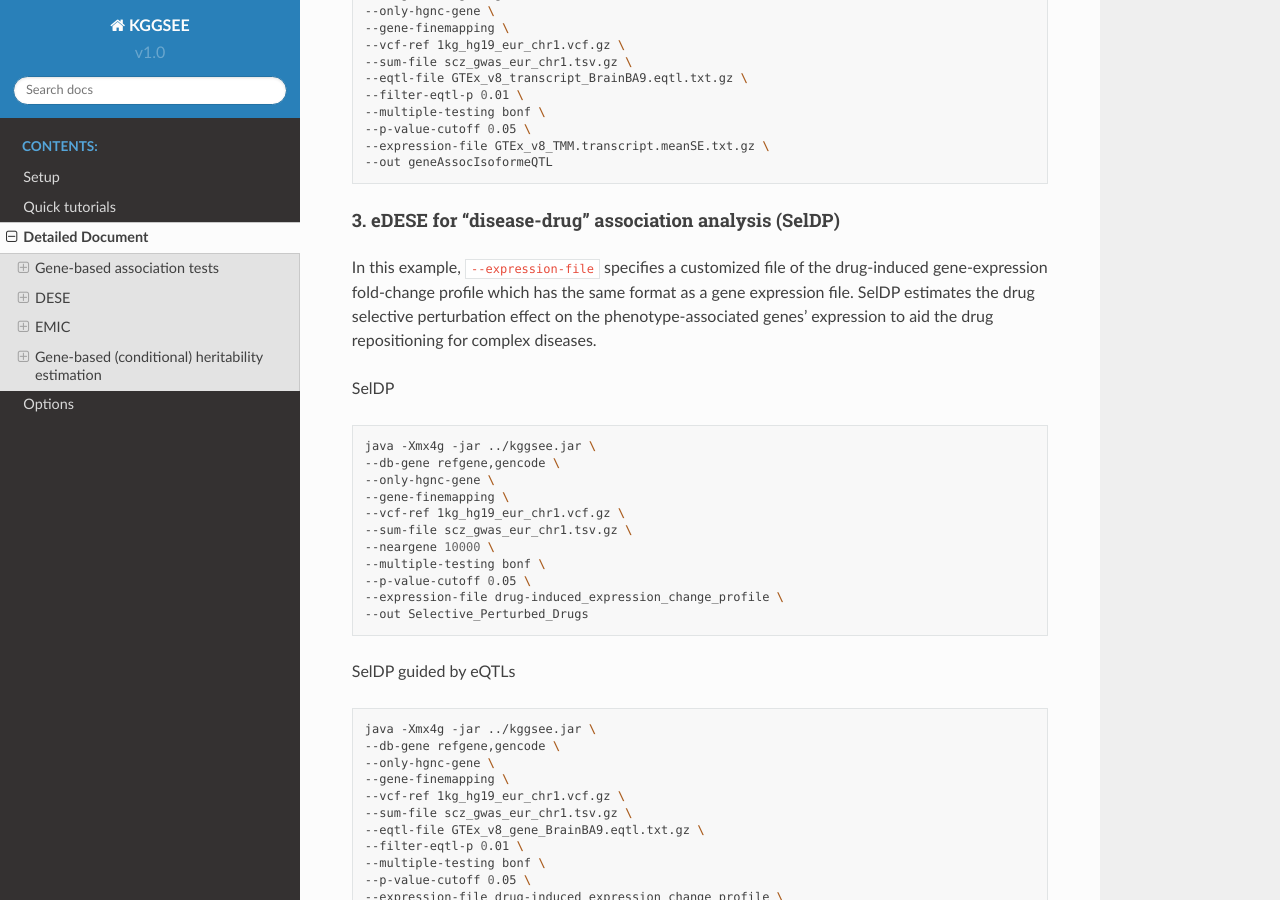
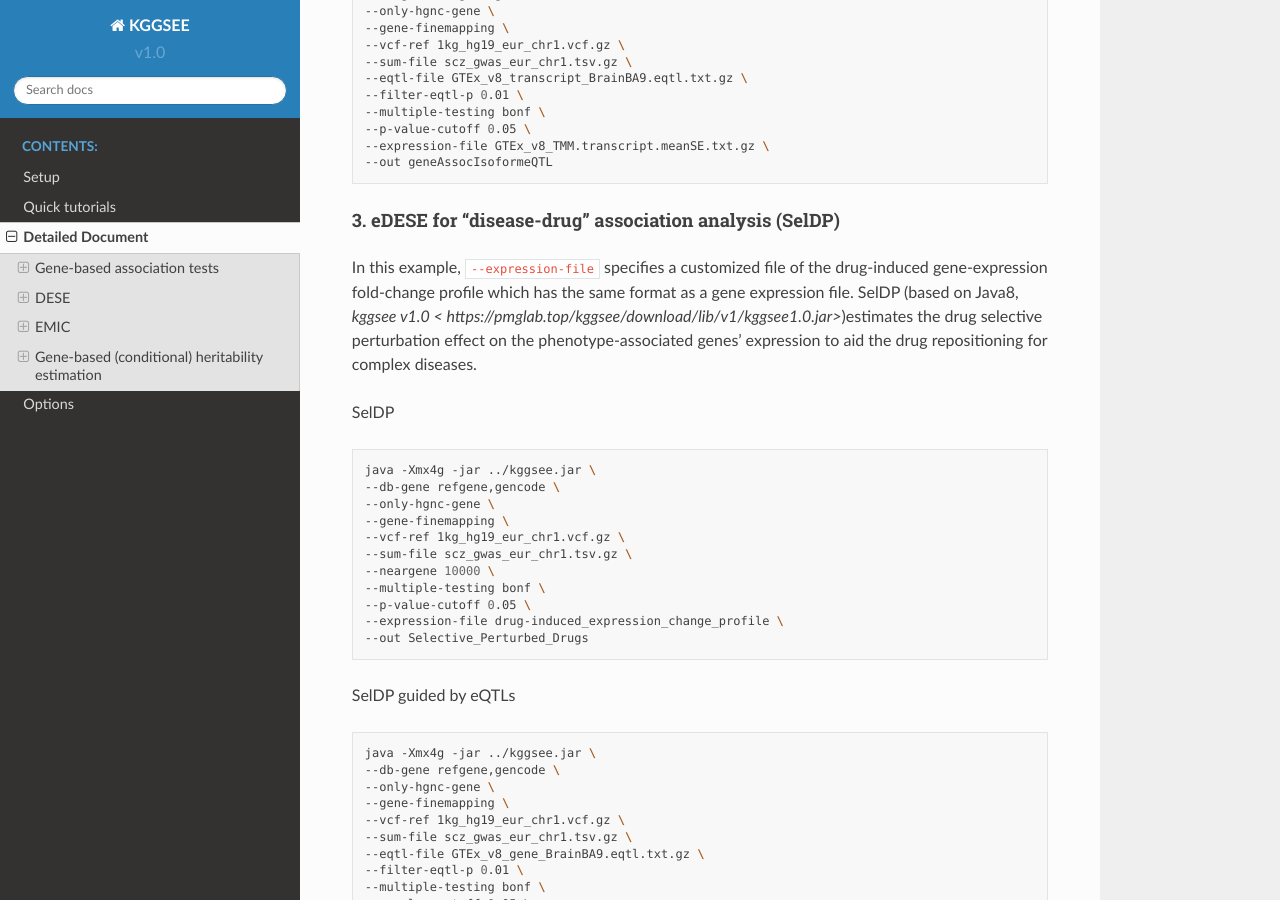
Before and after one commit to pmglab/KGGSEE, a Sphinx documentation site: the page built from doc/source/detailed_document.rst, in a window 1280 px wide and 900 px high, scrolled down 6952 px. Built offline with Sphinx 7.4.7 and the Read the Docs theme 2.0.0, drawn with Linux system fonts in a browser that asks for light colours.

Commit message:
Update detailed_document.rst

```diff
--- a/doc/source/detailed_document.rst
+++ b/doc/source/detailed_document.rst
@@ -299,7 +299,7 @@ eDESE:isoform
 3. eDESE for "disease-drug" association analysis (SelDP)
 ~~~~~~~~~~~~~~~~~~~~~~~~~~~~~~~
 
-In this example, ``--expression-file`` specifies a customized file of the drug-induced gene-expression fold-change profile which has the same format as a gene expression file. SelDP estimates the drug selective perturbation effect on the phenotype-associated genes' expression to aid the drug repositioning for complex diseases.
+In this example, ``--expression-file`` specifies a customized file of the drug-induced gene-expression fold-change profile which has the same format as a gene expression file. SelDP (based on Java8, `kggsee v1.0 < https://pmglab.top/kggsee/download/lib/v1/kggsee1.0.jar>`)estimates the drug selective perturbation effect on the phenotype-associated genes' expression to aid the drug repositioning for complex diseases.
 
 SelDP
 
```
